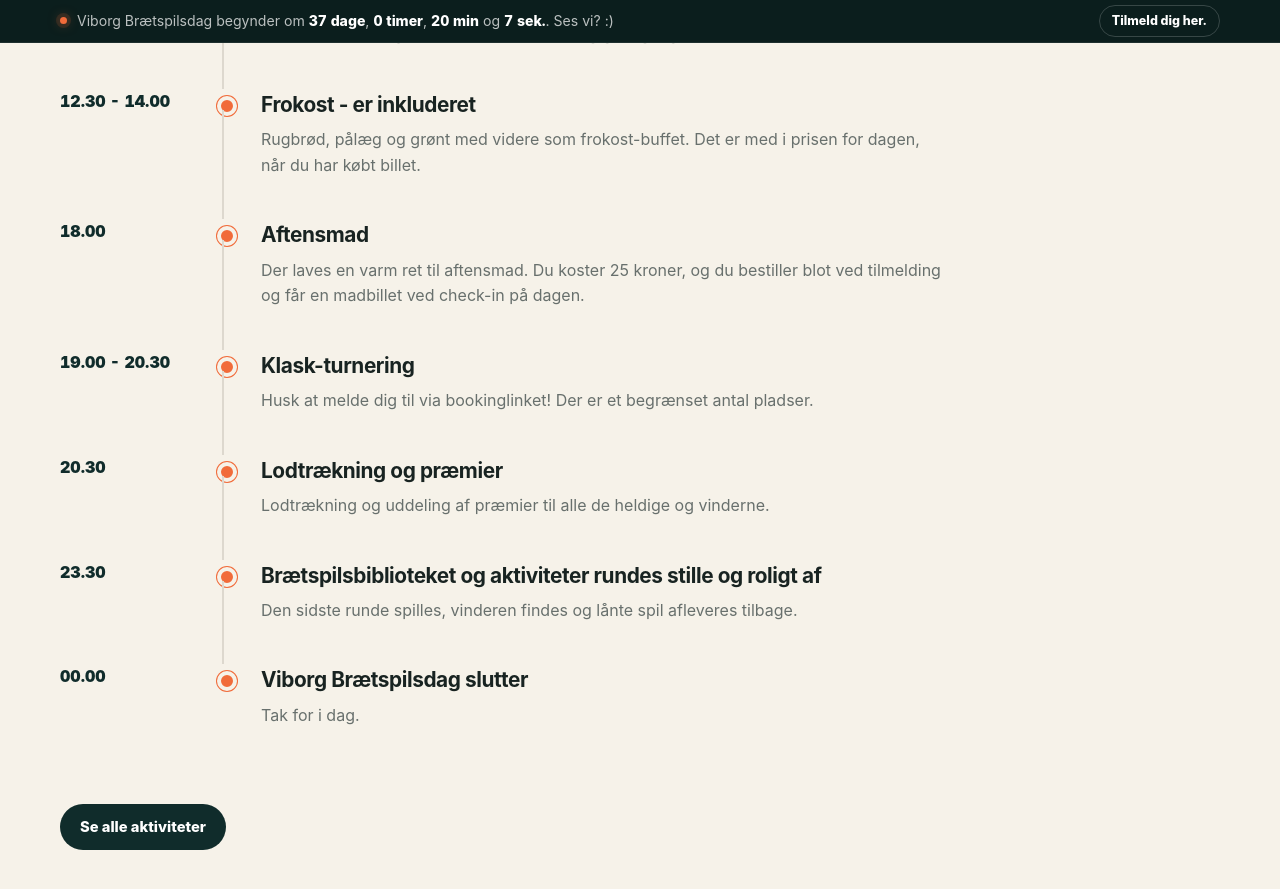
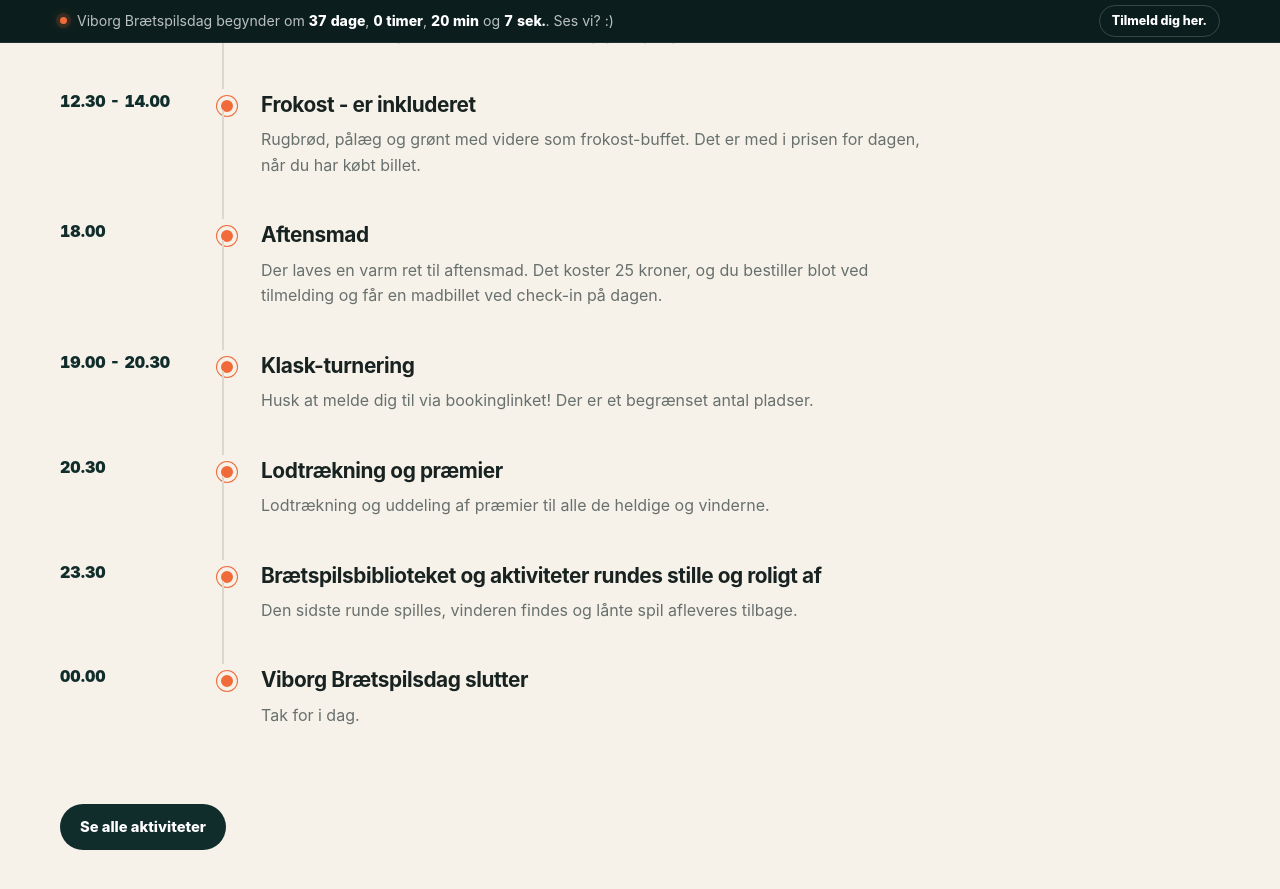
Before and after one commit to Andrejao/spilex, a Jekyll site: the page built from program.html, in a window 1280 px wide and 900 px high, scrolled down 865 px. Shown: the top 889 px of the window. Built offline with Jekyll 4.4.1, drawn with Linux system fonts in a browser that asks for light colours.

Commit message:
Update hovedprogram.yml

```diff
--- a/_data/hovedprogram.yml
+++ b/_data/hovedprogram.yml
@@ -16,7 +16,7 @@
 
 - tid: "18.00"
   titel: "Aftensmad"
-  beskrivelse: "Der laves en varm ret til aftensmad. Du koster 25 kroner, og du bestiller blot ved tilmelding og får en madbillet ved check-in på dagen."
+  beskrivelse: "Der laves en varm ret til aftensmad. Det koster 25 kroner, og du bestiller blot ved tilmelding og får en madbillet ved check-in på dagen."
 
 - tid: "19.00 - 20.30"
   titel: "Klask-turnering"
```
